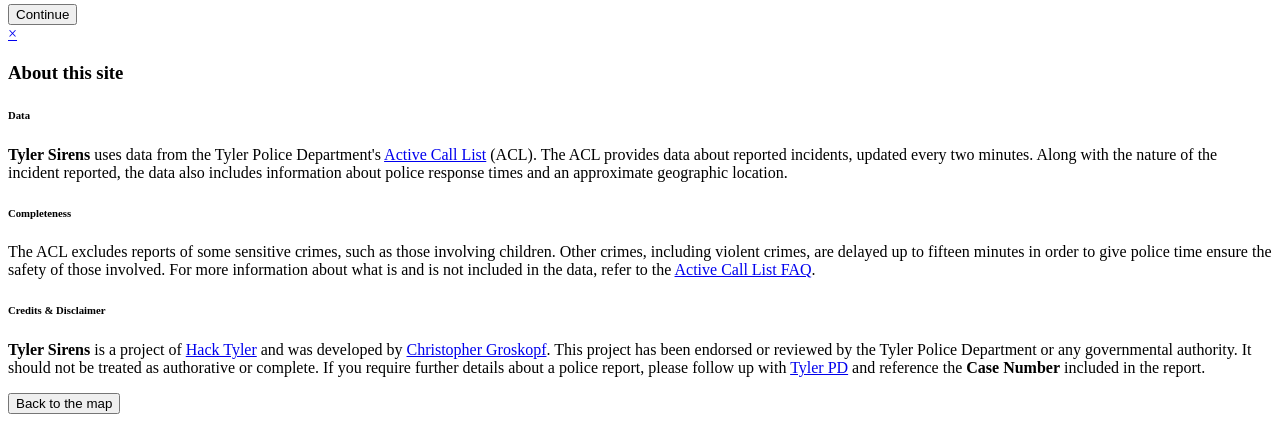
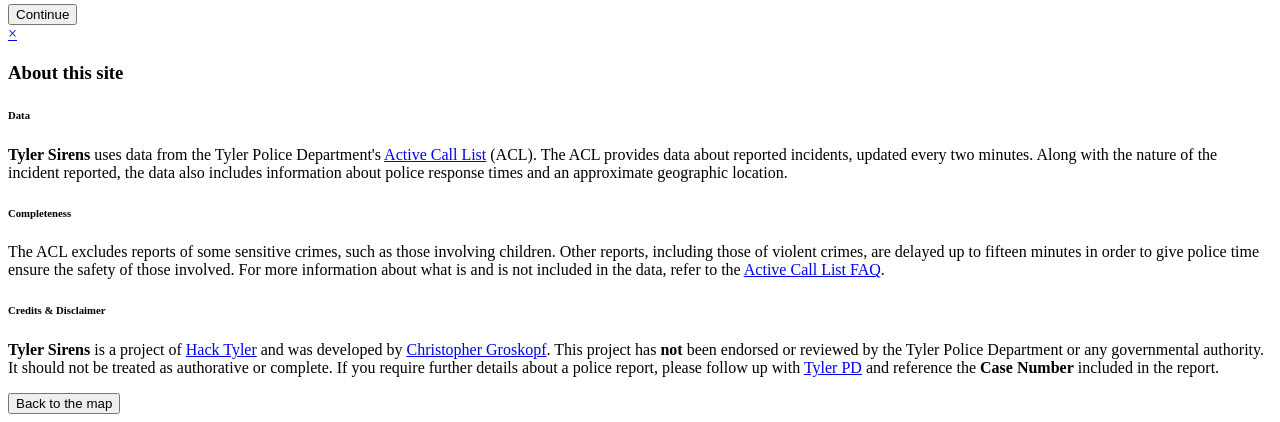
Before and after one commit to hacktyler/hacktyler_crime, a Django app: template sirens/templates/index.html in a window 1280 px wide. Shown: the part 553-975 px from the top of the page. Run offline with Django 3.2, Linux system fonts and the light colour scheme; the template is opened without the code that fills it: most values are stand-ins (such as "Sample title", 1, 10 or a date in 2020); parts of the project's set-up code (start-up, migrations or seed data) failed here and were passed over; some libraries are stand-ins or nearby versions.

Commit message:
Correct language.:

```diff
--- a/sirens/templates/index.html
+++ b/sirens/templates/index.html
@@ -89,10 +89,10 @@
             <p><strong>Tyler Sirens</strong> uses data from the Tyler Police Department's <a href="http://tylerpolice.com/acl/">Active Call List</a> (ACL). The ACL provides data about reported incidents, updated every two minutes. Along with the nature of the incident reported, the data also includes information about police response times and an approximate geographic location.</p>
 
             <h6>Completeness</h6>
-            <p>The ACL excludes reports of some sensitive crimes, such as those involving children. Other crimes, including violent crimes, are delayed up to fifteen minutes in order to give police time ensure the safety of those involved. For more information about what is and is not included in the data, refer to the <a href="http://www.cityoftyler.org/Default.aspx?tabid=585">Active Call List FAQ</a>.</p>
+            <p>The ACL excludes reports of some sensitive crimes, such as those involving children. Other reports, including those of violent crimes, are delayed up to fifteen minutes in order to give police time ensure the safety of those involved. For more information about what is and is not included in the data, refer to the <a href="http://www.cityoftyler.org/Default.aspx?tabid=585">Active Call List FAQ</a>.</p>
 
             <h6>Credits & Disclaimer</h6>
-            <p><strong>Tyler Sirens</strong> is a project of <a href="http://hacktyler.com/">Hack Tyler</a> and was developed by <a href="http://twitter.com/onyxfish">Christopher Groskopf</a>. This project has been endorsed or reviewed by the Tyler Police Department or any governmental authority. It should not be treated as authorative or complete. If you require further details about a police report, please follow up with <a href="http://www.cityoftyler.org/?TabId=98">Tyler PD</a> and reference the <strong>Case Number</strong> included in the report.</p>
+            <p><strong>Tyler Sirens</strong> is a project of <a href="http://hacktyler.com/">Hack Tyler</a> and was developed by <a href="http://twitter.com/onyxfish">Christopher Groskopf</a>. This project has <strong>not</strong> been endorsed or reviewed by the Tyler Police Department or any governmental authority. It should not be treated as authorative or complete. If you require further details about a police report, please follow up with <a href="http://www.cityoftyler.org/?TabId=98">Tyler PD</a> and reference the <strong>Case Number</strong> included in the report.</p>
         </div>
         <div class="modal-footer">
             <input type="button" class="btn primary modal-close" value="Back to the map" />
```
